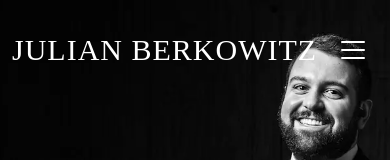
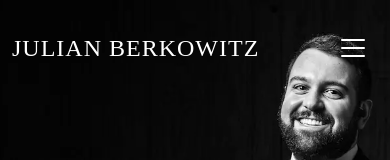
Before and after one commit to davepaulsanders/julian, a React (Create React App) app: page / in a window 390 px wide. Shown: the top 160 px of the page. Built offline with nearby package versions, Linux system fonts and the light colour scheme; what tw-elements would draw is missing.

Commit message:
Changing header font size on mobile

```diff
--- a/src/components/Header/Header.js
+++ b/src/components/Header/Header.js
@@ -54,7 +54,7 @@ export const Header = () => {
   return (
     <div>
       <nav className="bg-transparent flex justify-between items-center">
-        <h1 className="title overflow-hidden bg-transparent text-white text-3xl xl:text-5xl 2xl:text-6xl lg:ml-14">
+        <h1 className="title overflow-hidden bg-transparent text-white text-2xl xl:text-5xl 2xl:text-6xl lg:ml-14">
           <a href="/">JULIAN BERKOWITZ</a>
         </h1>
         <div className="hamburger-menu" onClick={toggleMenu}>
```
